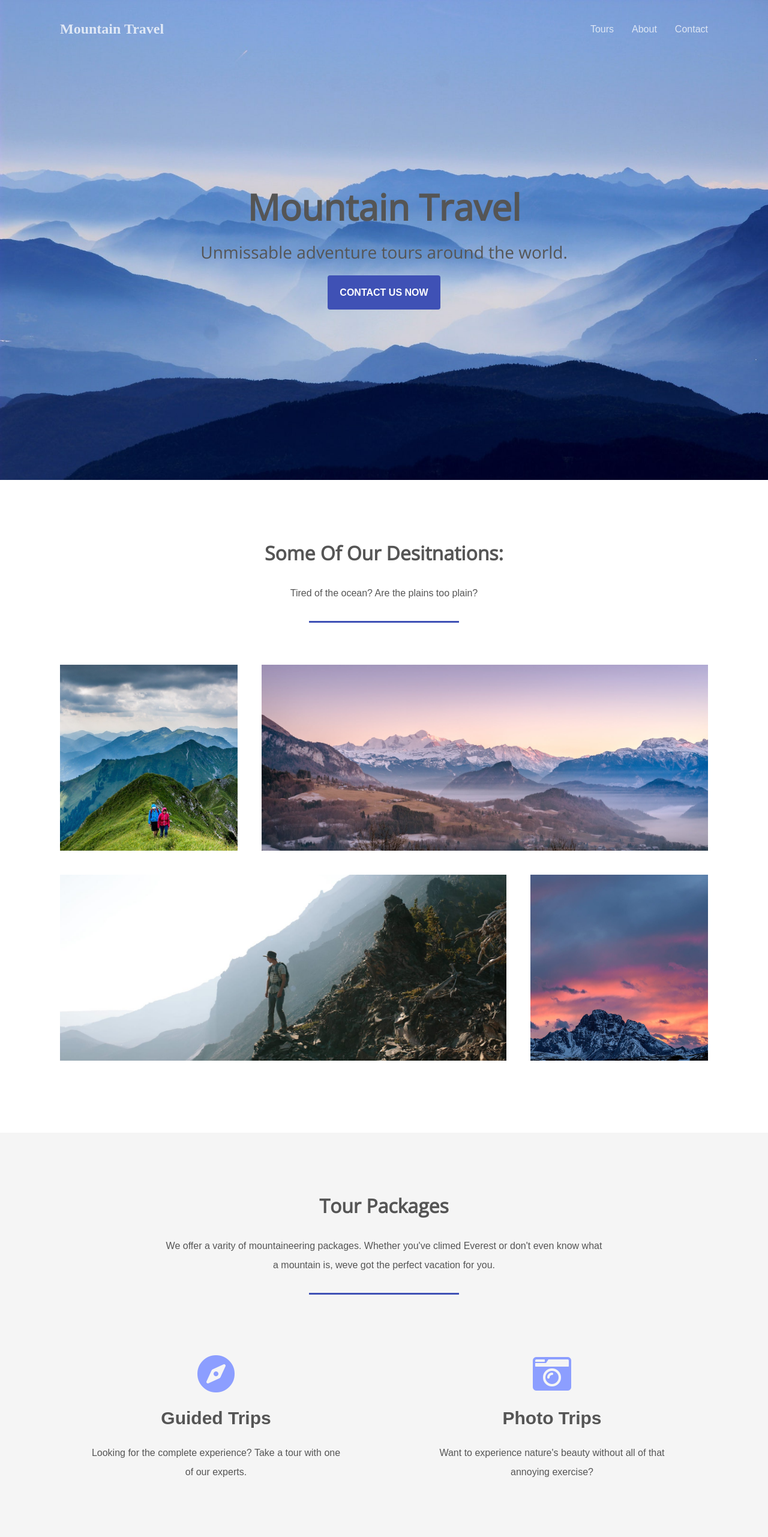
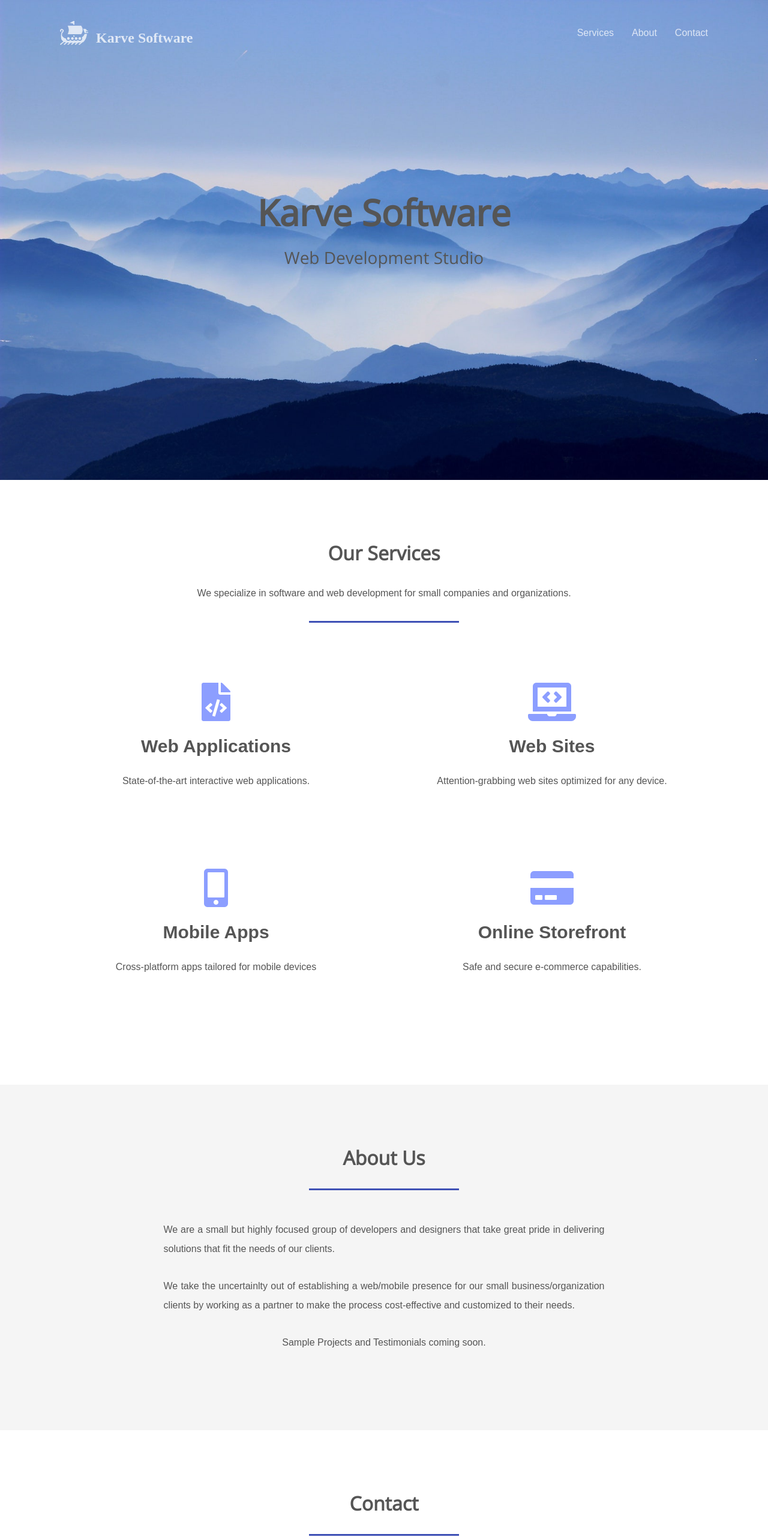
Before and after one commit to kcrites/landingpage, a plain HTML site: page index.html in a window 1280 px wide. Shown: the top 2562 px of the page at 60% size. Drawn offline with nearby package versions, Linux system fonts and the light colour scheme.

Commit message:
Version 1

```diff
--- a/index.html
+++ b/index.html
@@ -3,101 +3,91 @@
 <head>
   <meta charset="utf-8">
   <meta name="viewport" content="width=device-width, initial-scale=1">
-  <title>Mountain Travel</title>
+  <title>Karve Software</title>
   <link href="https://fonts.googleapis.com/css?family=Open+Sans" rel="stylesheet">
   <link href="https://fonts.googleapis.com/css?family=Quicksand" rel="stylesheet">
   <link rel="stylesheet" href="https://use.fontawesome.com/releases/v5.8.1/css/all.css" integrity="sha384-50oBUHEmvpQ+1lW4y57PTFmhCaXp0ML5d60M1M7uH2+nqUivzIebhndOJK28anvf" crossorigin="anonymous">
   <link rel="stylesheet" href="./style.css">
+  <link rel="shortcut icon" href="./favicon.ico">
 </head>
 <body>
     <header>
-        <h2><a href="#">Mountain Travel</a></h2>
+        <div><img class='boat' src='./img/boat-whiteop.png'>
+        <h2><a href="#">Karve Software</a></h2></div>
         <nav>
-            <li><a href="#">Tours</a></li>
-            <li><a href="#">About</a></li>
-            <li><a href="#">Contact</a></li>
+            <li><a href="#services">Services</a></li>
+            <li><a href="#about-us">About</a></li>
+            <li><a href="#contact">Contact</a></li>
         </nav>
     </header>
     <section class="hero">
         <div class="background-image" style="background-image: url(img/main.jpg);"></div>
         <div class="hero-content-area">
-            <h1>Mountain Travel</h1>
-            <h3>Unmissable adventure tours around the world.</h3>
-            <a href="#" class="btn">Contact Us Now</a>
+            <h1>Karve Software</h1>
+            <h3>Web Development Studio</h3>
+            <!-- <a href="#" class="btn">Contact Us Now</a> -->
         </div>
     </section>
 
-    <section class="destinations">
-        <h3 class="title"> Some of our desitnations:</h3>
-        <p>Tired of the ocean? Are the plains too plain?</p>
-        <hr>
 
-        <ul class="grid">
-            <li class="small" style="background-image: url(img/mountain1.jpg);"></li>
-            <li class="large" style="background-image: url(img/mountain2.jpg);"></li>
-            <li class="large" style="background-image: url(img/mountain3.jpg);"></li>
-            <li class="small" style="background-image: url(img/mountain4.jpg);"></li>
-        </ul>
-    </section>
-
-    <section class="packages">
-        <h3 class="title">Tour Packages</h3>
-        <p>We offer a varity of mountaineering packages. Whether you've climed Everest or don't even know what a mountain is, weve got the perfect vacation for you. </p>
+    <section id="services" class="offerings">
+        <h3 class="title">Our Services</h3>
+        <p>We specialize in software and web development for small companies and organizations.</p>
         <hr>
         <ul class="grid">
             <li>
-                <i class="fas fa-compass fa-4x"></i>
-                <h4>Guided Trips</h4>
-                <p>Looking for the complete experience? Take a tour with one of our experts.</p>
+                <i class="fas fa-file-code fa-4x"></i>
+                <h4>Web Applications</h4>
+                <p>State-of-the-art interactive web applications.</p>
             </li>
             <li>
-                <i class="fas fa-camera-retro fa-4x"></i>
-                <h4>Photo Trips</h4>
-                <p>Want to experience nature's beauty without all of that annoying exercise?</p>
+                <i class="fas fa-laptop-code fa-4x"></i>
+                <h4>Web Sites</h4>
+                <p>Attention-grabbing web sites optimized for any device.</p>
             </li>
             <li>
-                <i class="fas fa-bicycle fa-4x"></i>
-                <h4>Biking Trips</h4>
-                <p>If bicycles are more your speed, consider taking a tour through one of our mountain bike paths.</p>
+                <i class="fas fa-mobile-alt fa-4x"></i>
+                <h4>Mobile Apps</h4>
+                <p>Cross-platform apps tailored for mobile devices</p>
             </li>
             <li>
-                <i class="fas fa-flag-checkered fa-4x"></i>
-                <h4>Racing Trips</h4>
-                <p>Got a competitive spirit?</p>
+                <i class="fas fa-credit-card fa-4x"></i>
+                <h4>Online Storefront</h4>
+                <p>Safe and secure e-commerce capabilities.</p>
             </li>
         </ul>
     </section>
-    <section class="testimonials">
-        <h3 class="title">Testimonials from our adventures: </h3>
+    <section id="about-us" class="about-us">
+        <h3 class="title">About Us</h3>
         <hr>
-        <p class="quote">Wow! This tour was great</p>
-        <p class="author">- Al Dumble</p>
-        <p class="quote">Wow! This tour was great</p>
-        <p class="author">- Eric Schoppik</p>
-        <p class="quote">Wow! This tour was <em>great</em></p>
-        <p class="author">- Bob Garcia</p>
+        <authdiv>
+        <p class="author" style="text-align: justify">We are a small but highly focused group of developers and designers that take great pride in delivering
+            solutions that fit the needs of our clients.</p>
+        <p class="author" style="text-align: justify">We take the uncertainlty out of establishing a web/mobile presence for
+        our small business/organization clients by working as a partner to make the process cost-effective and customized to their needs. </p>
+        <p class="author">Sample Projects and Testimonials coming soon.</p>
+    </authdiv>
     </section>
-    <section class="contact">
-        <h3 class="title">Learn more</h3>
-        <p>Want to know more about our upcoming mountain-related events, or come to one
-            of our mixers? Just sign up for our mailing list. No spam from us, we promise! Except for the spam
-         we give you to keep up your energy while you're hiking through the mountains. We have tons of that.</p>
-         <hr>
-         <form>
+    <section id="contact" class="contact">
+        <h3 class="title">Contact</h3>
+        <hr>
+        <p>Want to know more about us? Contact us at <a class="email" href="mailto:ken@karvesoftware.com">ken@karvesoftware.com</a>.</p>
+
+<!--          <form>
              <input type="email" placeholder="Email">
              <a href="#" class="btn">Subscribe now</a>
-         </form>
+         </form> -->
     </section>
 
     <footer>
-        <p>Images courtesy pf <a href="http://unsplah.com">unsplash</a>.</p>
+        <p><small className="f6 db tc">© 2019 <b className="ttu">Karve Software</b>, All Rights Reserved</small></p>
         <p></p>
         <ul>
             <li><a href="#"><i class="fab fa-twitter-square fa-2x"></i></a></li>
             <li><a href="#"><i class="fab fa-facebook-square fa-2x"></i></a></li>
-            <li><a href="#"><i class="fab fa-snapchat-square fa-2x"></i></a></li>
+            <li><a href="#"><i class="fab fa-github-square fa-2x"></i></a></li>
+            <li><a href="mailto:ken@karvesoftware.com"><i class="fas fa-envelope-square fa-2x"></i></a></li>
         </ul>
     </footer>
-  <!-- Forked from a template on Tutorialzine: https://tutorialzine.com/2016/06/freebie-landing-page-template-with-flexbox -->
 </body>
 </html>
--- a/style.css
+++ b/style.css
@@ -92,6 +92,7 @@ header {
     animation: .5s fadein 0.5s forwards;
     opacity: 0;
     color: #fff;
+    z-index: 1;
 }
 
 @keyframes fadein {
@@ -102,6 +103,8 @@ header {
 
 header h2 {
     font-family: "Quicksand, sans-serif";
+    margin-left: 60px;
+    margin-top: 15px;
 }
 
 header nav {
@@ -118,6 +121,17 @@ header nav li {
         padding: 20px 50px;
         flex-direction: column;
     }
+}
+header div {
+    height: 40px;
+}
+.boat {
+    position: absolute;
+    align-items: center;
+    height: 40px;
+    padding-right:0px;
+    vertical-align: baseline;
+    margin-right: auto;
 }
 
 /* Hero styles */
@@ -176,9 +190,9 @@ header nav li {
     }
 }
 
-/* Destinations Section */
+/* Projects Section */
 
-.destinations .grid li {
+.projects .grid li {
     height: 350px;
     padding: 20px;
     background-clip: content-box;
@@ -186,52 +200,74 @@ header nav li {
     background-position: center;
 }
 
-.destinations .grid li.small {
+.projects .grid li.small {
     flex-basis: 30%;
 }
 
-.destinations .grid li.large {
+.projects .grid li.large {
     flex-basis: 70%;
 }
 
 @media (max-width: 1100px) {
-    .destinations .grid li.small,
-    .destinations .grid li.large {
+    .projects .grid li.small,
+    .projects .grid li.large {
         flex-basis: 50%;
     }
 }
 
 @media (max-width: 800px) {
-    .destinations .grid li.small,
-    .destinations .grid li.large {
+    .projects .grid li.small,
+    .projects  .grid li.large {
         flex-basis: 100%;
     }
 }
 
-/* Packages section */
+/* Offerings section */
 
-.packages .grid li {
+.offerings .grid li {
     padding: 50px;
     flex-basis: 50%;
     text-align: center;
 }
 
-.packages .grid li i {
+.offerings .grid li i {
     color: #8c9eff;
 }
 
-.packages .grid li h4 {
+.offerings .grid li h4 {
     font-size: 30px;
     margin: 25px 0;
 }
 
 @media (max-width: 800px) {
-    .packages .grid li {
+    .offerings .grid li {
         flex-basis: 100%;
         padding: 20px;
     }
 }
 
+/* About us section */
+
+.about-us .quote {
+    font-size: 22px;
+    font-weight: 300;
+    line-height: 1.5;
+    margin: 40px 0 25px;
+}
+
+
+@media (max-width: 800px) {
+    .about-us .quote {
+        font-size: 22px;
+        font-weight: 300;
+        line-height: 1.5;
+        margin: 40px 0 25px;
+    }
+    .about-us .author {
+        font-size: 14px;
+
+    }
+}
 /* Testimonial section */
 
 .testimonials .quote {
@@ -275,6 +311,9 @@ header nav li {
     color: #555;
     flex: 1;
 }
+.contact .email{
+    color: #555;
+}
 
 @media (max-width: 1000px) {
     .contact form input{
@@ -287,10 +326,10 @@ header nav li {
 footer {
     display: flex;
     align-items: center;
-    justify-content: space-around;
+    justify-content: space-between;
     background-color: #607d8b;
     color: #fff;
-    padding: 20px 0;
+    padding: 20px 10px;
 }
 
 footer ul {
@@ -308,6 +347,8 @@ footer p {
     align-self: center;
 }
 
+
+
 @media (max-width: 1100px) {
     footer {
         flex-direction: column;
```
Also changed, not shown: favicon.ico (added), img/boat-white.png (added), img/boat-whiteop.png (added), img/boat.png (added), 1 other file.
